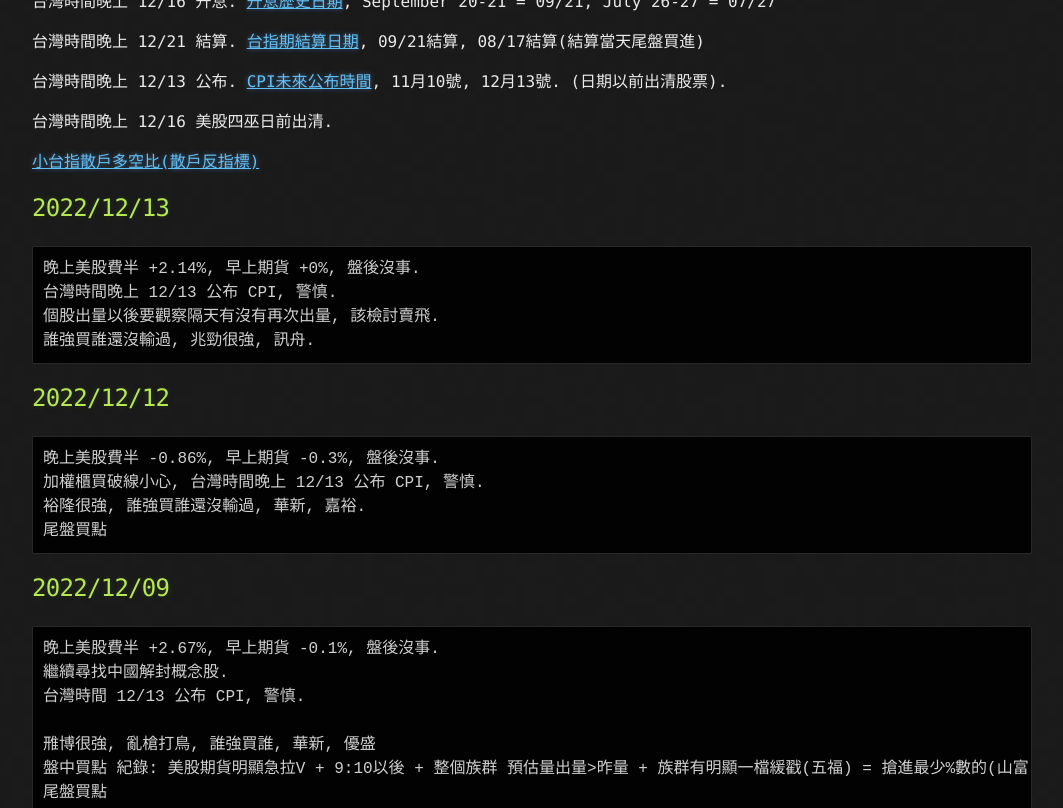
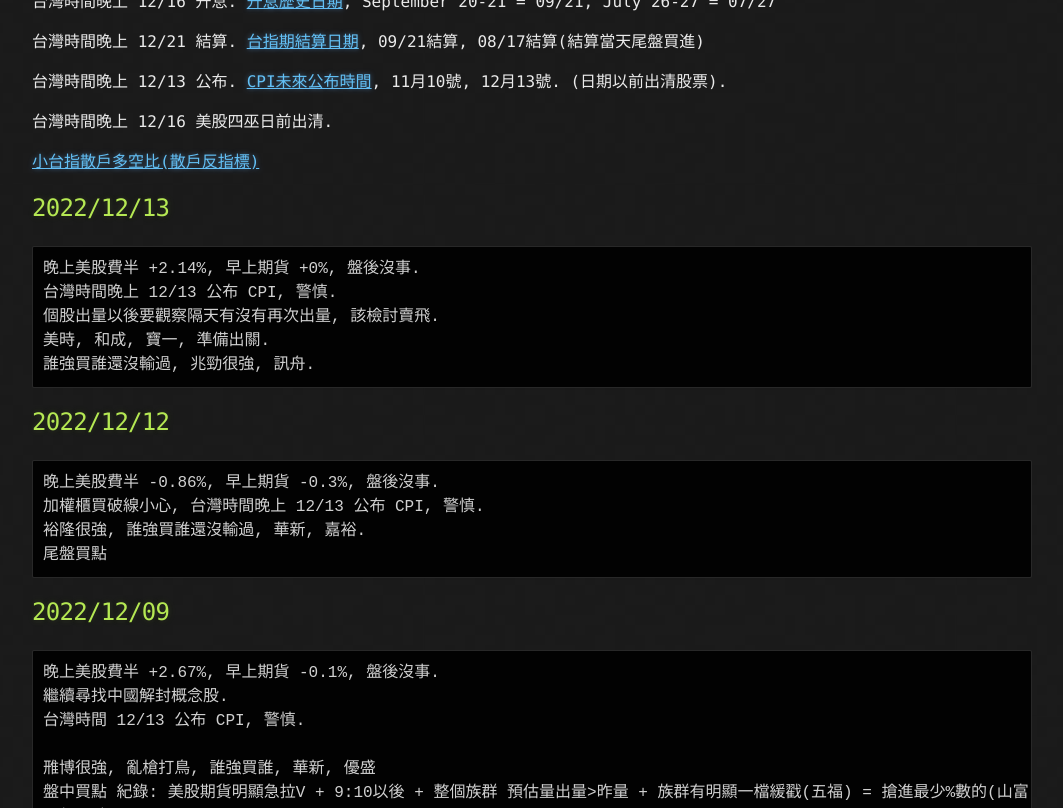
Before and after one commit to lepg5487/Stock_God, a Jekyll site: the page built from index.md, in a window 1280 px wide and 900 px high, scrolled down 348 px, cut to the strip 0-808 px from the top of the window. Shown: the whole strip, without its empty margins (108-1171 px from the left). Built offline with Jekyll 4.4.1, drawn with Linux system fonts in a browser that asks for light colours; our own code applies the rules of GitHub Pages for plain Markdown files.

Commit message:
Update index.md

````diff
--- a/index.md
+++ b/index.md
@@ -21,6 +21,7 @@ layout: testlayouts
 晚上美股費半 +2.14%, 早上期貨 +0%, 盤後沒事.
 台灣時間晚上 12/13 公布 CPI, 警慎.
 個股出量以後要觀察隔天有沒有再次出量, 該檢討賣飛.
+美時, 和成, 寶一, 準備出關.
 誰強買誰還沒輸過, 兆勁很強, 訊舟.
 ```
 
````
